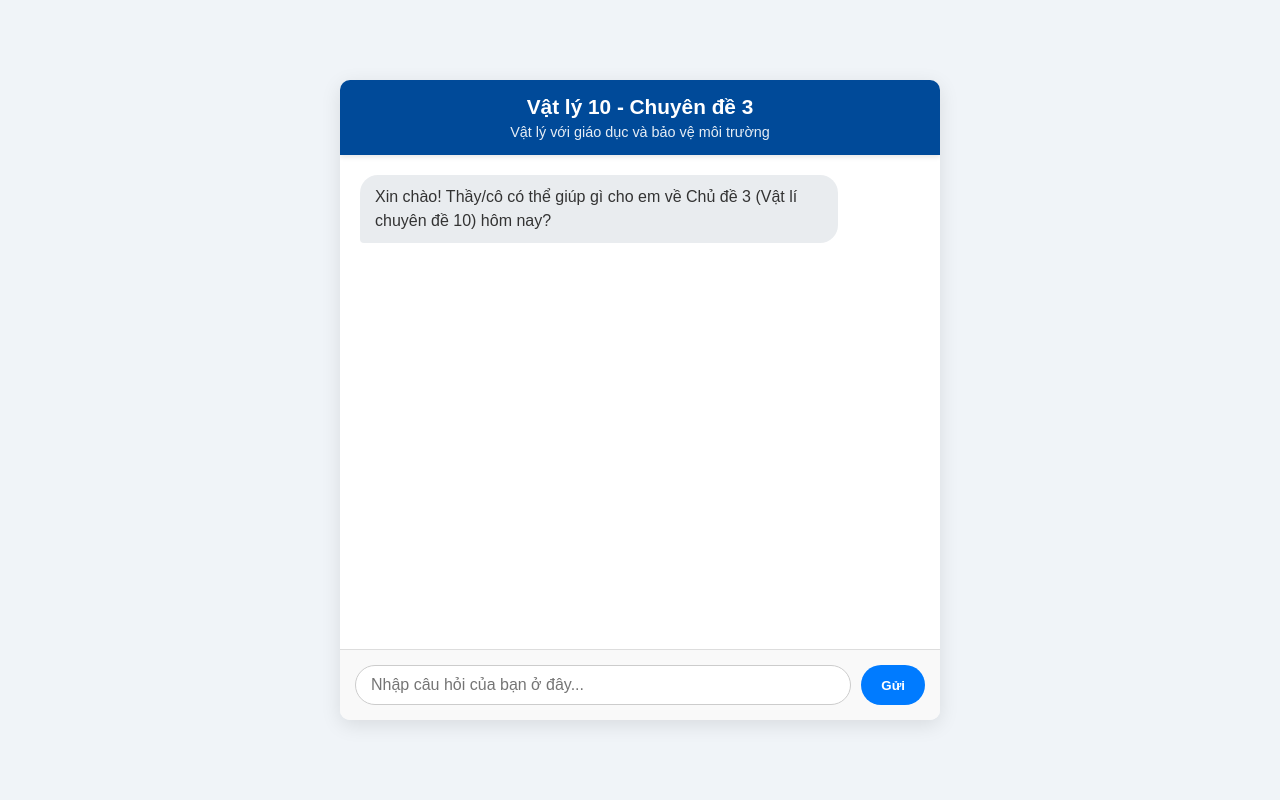
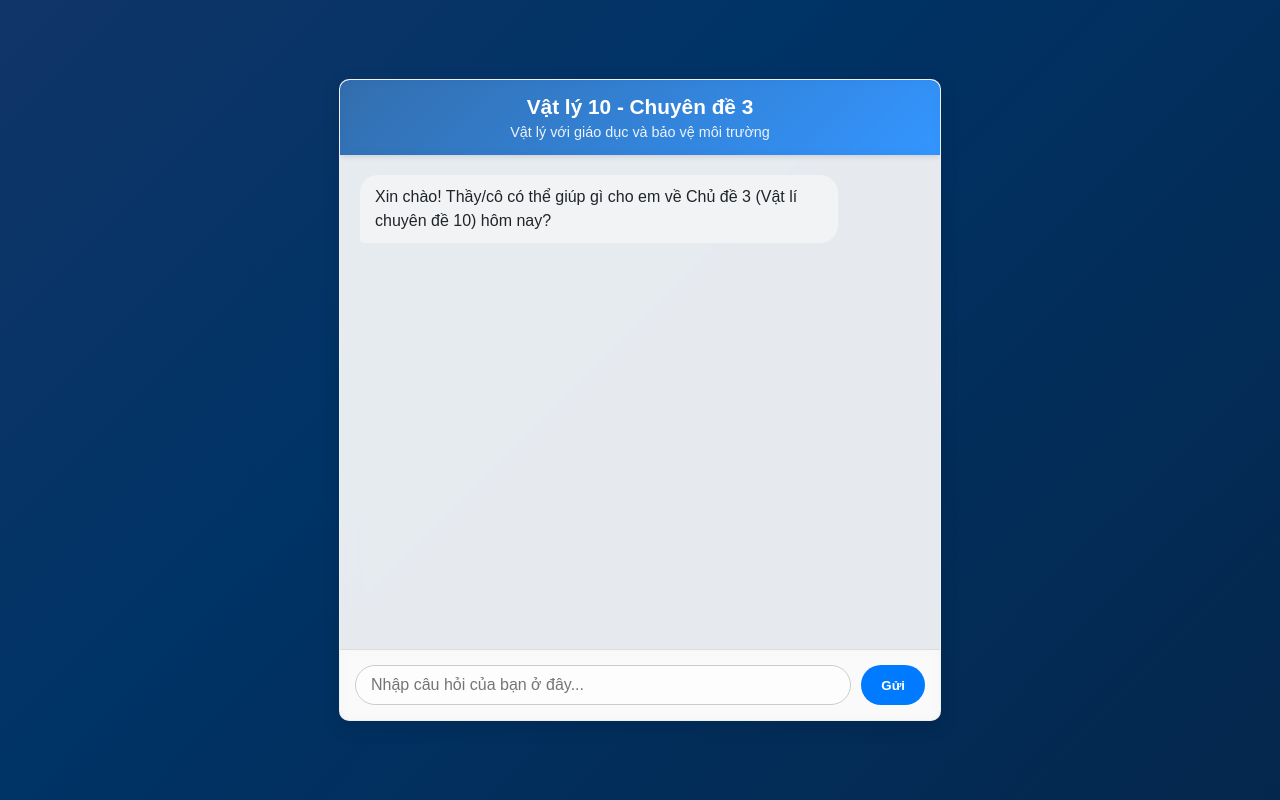
Before and after one commit to mickeybaonguyen-code/tuhocvatly, a plain HTML site: page chat.html in a window 1280 px wide. Drawn offline with Linux system fonts and the light colour scheme.

Commit message:
Update v2 style.css

```diff
--- a/style.css
+++ b/style.css
@@ -1,21 +1,51 @@
-/* Cài đặt chung */
+/*
+====================================
+ CÀI ĐẶT CHUNG & NỀN SỐNG ĐỘNG
+====================================
+*/
+
+/* Keyframes cho hiệu ứng nền chuyển động */
+@keyframes gradientAnimation {
+    0% { background-position: 0% 50%; }
+    50% { background-position: 100% 50%; }
+    100% { background-position: 0% 50%; }
+}
+
 body {
     font-family: 'Arial', sans-serif;
-    background-color: #f0f4f8; /* Màu nền xám nhạt */
     margin: 0;
     display: flex;
     justify-content: center;
     align-items: center;
     min-height: 100vh;
+
+    /* * NỀN SỐNG ĐỘNG (MỚI)
+     * Đây là một gradient (chuyển màu) lớn hơn 4 lần
+     * và được làm chuyển động (animation)
+     */
+    background: linear-gradient(-45deg, #0a192f, #003366, #3b3a6d, #1f1c2c);
+    background-size: 400% 400%;
+    animation: gradientAnimation 15s ease infinite;
+    color: white; /* Đổi màu chữ mặc định sang trắng để hợp nền tối */
 }
 
-/* --------------------------------- */
-/* ---- TRANG MỞ ĐẦU (index.html) ---- */
-/* --------------------------------- */
+/*
+====================================
+ TRANG MỞ ĐẦU (index.html)
+====================================
+*/
 .landing-container {
     text-align: center;
-    background: linear-gradient(135deg, #003366, #0055a4); /* Nền xanh đậm vật lí/không gian */
-    color: white;
+
+    /* * HIỆU ỨNG KÍNH MỜ (MỚI)
+     * Làm cho khung nền hơi trong suốt và mờ đi
+     */
+    background-color: rgba(255, 255, 255, 0.1); /* Hơi trong suốt */
+    backdrop-filter: blur(10px);
+    -webkit-backdrop-filter: blur(10px); /* Hỗ trợ trình duyệt Safari */
+    border: 1px solid rgba(255, 255, 255, 0.2); /* Viền mờ */
+    /* --- Hết hiệu ứng kính mờ --- */
+
     padding: 60px 30px;
     border-radius: 15px;
     box-shadow: 0 10px 30px rgba(0,0,0,0.2);
@@ -41,6 +71,22 @@ body {
     margin-bottom: 40px;
 }
 
+/* Keyframes cho hiệu ứng "thở" của nút */
+@keyframes pulse {
+    0% {
+        transform: scale(1);
+        box-shadow: 0 0 0 0 rgba(255, 107, 107, 0.4);
+    }
+    70% {
+        transform: scale(1.03);
+        box-shadow: 0 0 0 10px rgba(255, 107, 107, 0);
+    }
+    100% {
+        transform: scale(1);
+        box-shadow: 0 0 0 0 rgba(255, 107, 107, 0);
+    }
+}
+
 .start-button {
     display: inline-block;
     background-color: #ff6b6b; /* Màu đỏ cam nổi bật */
@@ -51,12 +97,16 @@ body {
     text-decoration: none;
     border-radius: 30px;
     transition: all 0.3s ease;
+
+    /* Hiệu ứng "thở" (MỚI) */
+    animation: pulse 2s infinite;
 }
 
 .start-button:hover {
     background-color: #ff4757;
     transform: translateY(-3px);
     box-shadow: 0 5px 15px rgba(255, 107, 107, 0.4);
+    animation: none; /* Tắt hiệu ứng thở khi hover */
 }
 
 /* Biểu tượng vật lí đơn giản */
@@ -85,17 +135,9 @@ body {
     left: 45px;
     animation: orbit 2s linear infinite;
 }
-.electron.e1 {
-    animation-duration: 2s;
-}
-.electron.e2 {
-    animation-name: orbit-2;
-    animation-duration: 1.5s;
-}
-.electron.e3 {
-    animation-name: orbit-3;
-    animation-duration: 3s;
-}
+.electron.e1 { animation-duration: 2s; }
+.electron.e2 { animation-name: orbit-2; animation-duration: 1.5s; }
+.electron.e3 { animation-name: orbit-3; animation-duration: 3s; }
 
 @keyframes orbit {
     from { transform: rotate(0) translateX(45px) rotate(0); }
@@ -111,24 +153,39 @@ body {
 }
 
 
-/* --------------------------------- */
-/* ---- TRANG CHAT (chat.html) ---- */
-/* --------------------------------- */
+/*
+====================================
+ TRANG CHAT (chat.html)
+====================================
+*/
 .chat-container {
     width: 95%;
     max-width: 600px;
     height: 80vh;
     max-height: 700px;
-    background: #ffffff;
+
+    /* * HIỆU ỨNG KÍNH MỜ (MỚI)
+     * Áp dụng hiệu ứng kính mờ cho cả khung chat
+     */
+    background: rgba(255, 255, 255, 0.9); /* Màu trắng hơi trong suốt */
+    backdrop-filter: blur(10px);
+    -webkit-backdrop-filter: blur(10px);
+    border: 1px solid rgba(255, 255, 255, 0.3);
+    /* --- Hết hiệu ứng kính mờ --- */
+
     border-radius: 10px;
     box-shadow: 0 5px 20px rgba(0,0,0,0.1);
     display: flex;
     flex-direction: column;
-    overflow: hidden;
+    overflow: hidden; /* Quan trọng để giữ bo góc */
 }
 
 .chat-header {
-    background: #004a99; /* Màu xanh đậm học đường */
+    /* Nền gradient bán trong suốt (MỚI) */
+    background: linear-gradient(135deg, rgba(0, 74, 153, 0.8), rgba(0, 123, 255, 0.8));
+    backdrop-filter: blur(5px);
+    -webkit-backdrop-filter: blur(5px);
+
     color: white;
     padding: 15px 20px;
     text-align: center;
@@ -145,13 +202,31 @@ body {
     opacity: 0.9;
 }
 
+/* Cửa sổ chat và thanh cuộn tùy chỉnh (MỚI) */
 .chat-window {
     flex: 1;
     padding: 20px;
     overflow-y: auto;
     display: flex;
     flex-direction: column;
+    /* Làm cho màu chữ của chat tối hơn để đọc trên nền trắng mờ */
+    color: #333;
 }
+
+/* Thanh cuộn (scrollbar) tùy chỉnh cho đẹp hơn (MỚI) */
+.chat-window::-webkit-scrollbar {
+    width: 6px;
+}
+.chat-window::-webkit-scrollbar-track {
+    background: transparent;
+}
+.chat-window::-webkit-scrollbar-thumb {
+    background-color: #007bff;
+    border-radius: 20px;
+    border: 3px solid transparent;
+}
+/* Hết thanh cuộn */
+
 
 /* Định dạng bong bóng chat */
 .message {
@@ -166,17 +241,17 @@ body {
     margin: 0;
 }
 
-/* Tin nhắn của Bot */
+/* Tin nhắn của Bot (sáng hơn) */
 .message.bot {
-    background-color: #e9ecef; /* Màu xám nhạt */
-    color: #333;
+    background-color: #f1f3f5; /* Màu xám nhạt hơn */
+    color: #212529; /* Màu chữ tối hơn */
     align-self: flex-start;
     border-bottom-left-radius: 4px;
 }
 
-/* Tin nhắn của Người dùng */
+/* Tin nhắn của Người dùng (đổi sang gradient) (MỚI) */
 .message.user {
-    background-color: #007bff; /* Màu xanh dương chính */
+    background: linear-gradient(135deg, #007bff, #0056b3);
     color: white;
     align-self: flex-end;
     border-bottom-right-radius: 4px;
@@ -200,7 +275,11 @@ body {
     display: flex;
     padding: 15px;
     border-top: 1px solid #ddd;
-    background: #f9f9f9;
+
+    /* Nền hơi trong suốt (MỚI) */
+    background: rgba(249, 249, 249, 0.8);
+    backdrop-filter: blur(5px);
+    -webkit-backdrop-filter: blur(5px);
 }
 
 #user-input {
@@ -211,10 +290,13 @@ body {
     font-size: 1rem;
     outline: none;
     transition: border-color 0.3s ease;
+    background: rgba(255, 255, 255, 0.7); /* Hơi trong suốt */
+    color: #333;
 }
 
 #user-input:focus {
     border-color: #007bff;
+    background: rgba(255, 255, 255, 1);
 }
 
 #send-btn {
```
